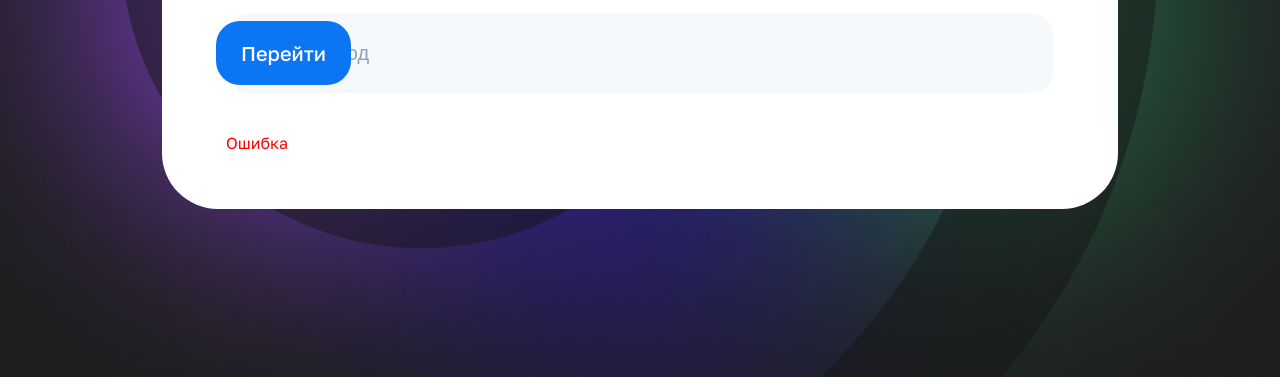
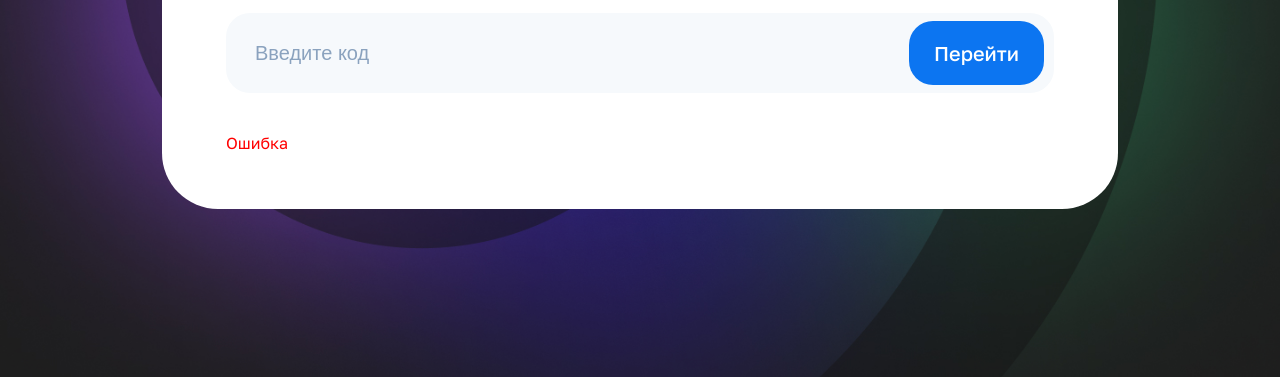
Before and after one commit to AnnBashlakova/enterMap, a plain HTML site: page enter/index.html in a window 1280 px wide. Shown: the part 423-800 px from the top of the page. Drawn offline with Linux system fonts and the light colour scheme.

Commit message:
fix: change style

```diff
--- a/enter/index.html
+++ b/enter/index.html
@@ -28,7 +28,7 @@
 
             <input class="short" type="text" placeholder="Введите код">
             <div class="btn-container three-icons">
-              <a href="#" class="btn btn-qr"></button>Перейти</a>
+              <a href="#" class="btn btn-qr">Перейти</a>
 
             </div>
           </div>
--- a/enter/sass/style.sass
+++ b/enter/sass/style.sass
@@ -40,6 +40,10 @@ body
 .btn-container
   width: 100%
   cursor: pointer
+  display: flex
+  justify-content: end
+.btn-qr
+  right: 0
 
 .enter-container
   font-size: 16px
@@ -232,7 +236,7 @@ input:active
   right: 10px
   // width: 30%
   display: flex
-  justify-content: space-between
+  // justify-content: space-between
 
 .icon
   cursor: pointer
```
Also changed, not shown: enter/css/style.min.css, 1 other file.
